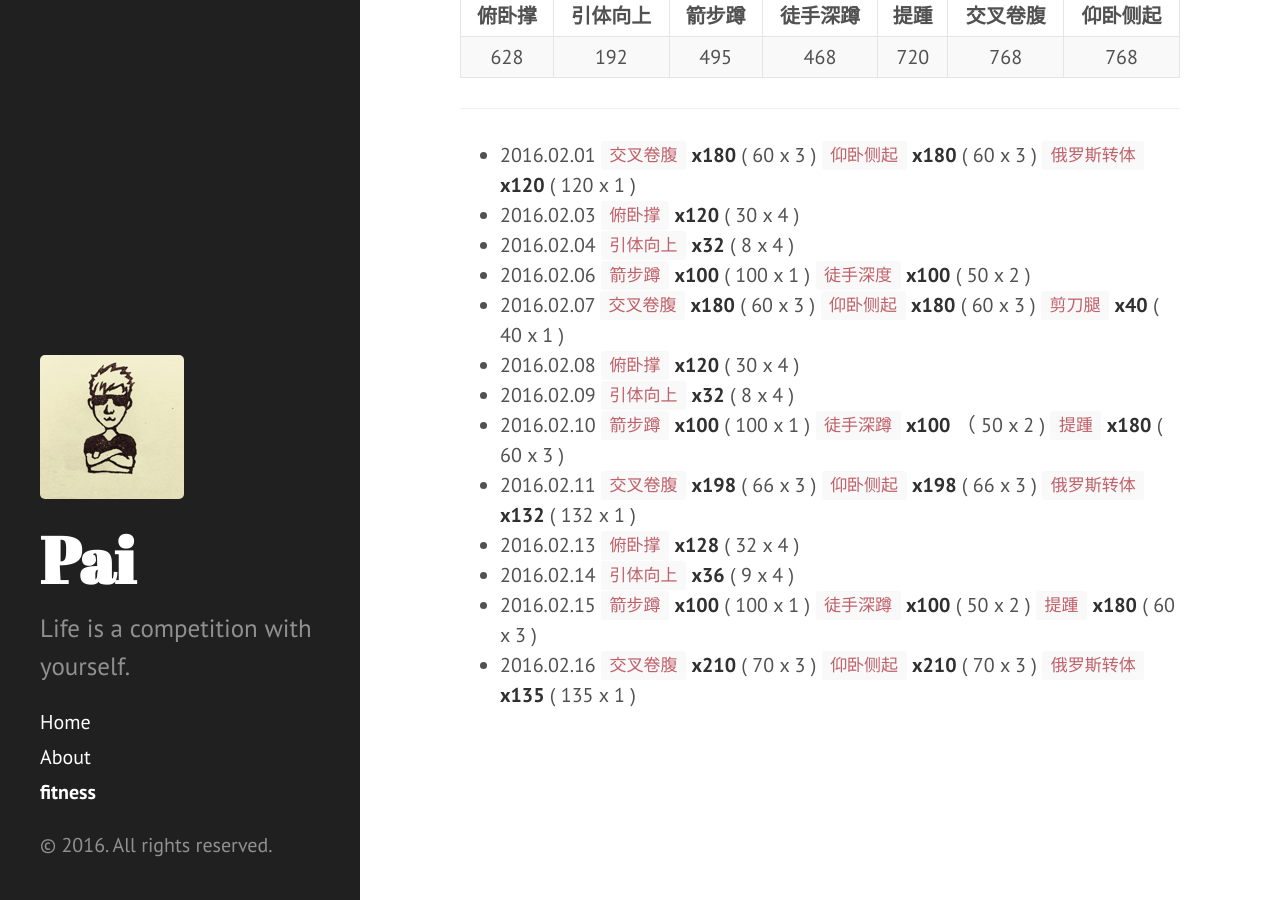
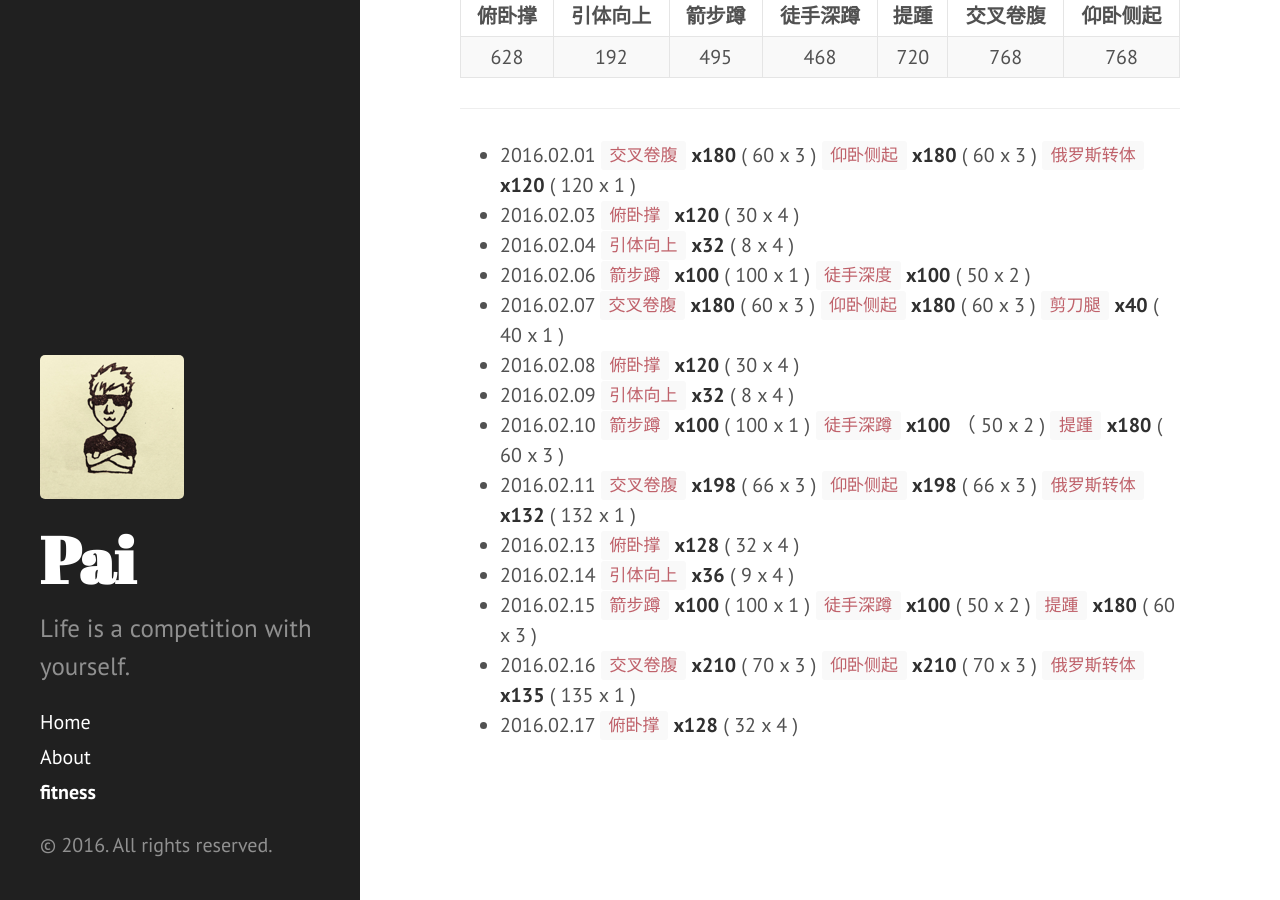
Before and after one commit to dragon8897/dragon8897.github.io, a Jekyll site: the page built from fitness.md, in a window 1280 px wide and 900 px high, scrolled down 1390 px. Built offline with Jekyll 4.4.1, drawn with Linux system fonts in a browser that asks for light colours; Markdown is read by kramdown in place of the engine named in the settings.

Commit message:
add fitness record.

```diff
--- a/fitness.md
+++ b/fitness.md
@@ -56,3 +56,4 @@ title: fitness
 - 2016.02.14 `引体向上` **x36** ( 9 x 4 )
 - 2016.02.15 `箭步蹲` **x100** ( 100 x 1 ) `徒手深蹲` **x100** ( 50 x 2 ) `提踵` **x180** ( 60 x 3 )
 - 2016.02.16 `交叉卷腹` **x210** ( 70 x 3 ) `仰卧侧起` **x210** ( 70 x 3 ) `俄罗斯转体` **x135** ( 135 x 1 )
+- 2016.02.17 `俯卧撑` **x128** ( 32 x 4 )
```
